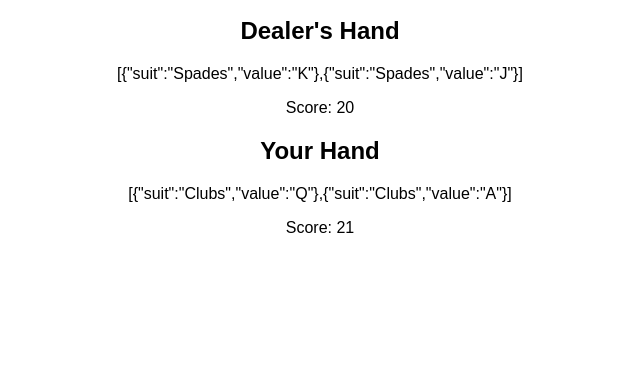
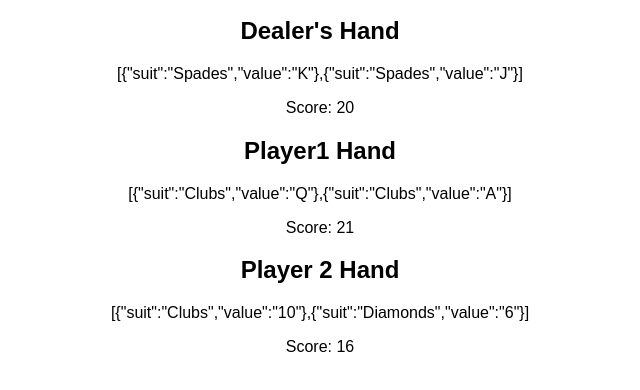
Before and after one commit to uziwils/blackjack.github.io, a website: page index.html in a window 1280 px wide. Both pictures are taken after a click on the button "Start Game". Shown: the part 104-494 px from the top of the page, without its empty margins (320-960 px from the left). Drawn offline with Linux system fonts and the light colour scheme.

Commit message:
updated logic to allow for two players to play a hand simeltaneoulsy against dealer

```diff
--- a/index.html
+++ b/index.html
@@ -27,9 +27,12 @@
     <div id="dealer-hand" class="hand"></div>
     <p>Score: <span id="dealer-score">0</span></p>
 
-    <h2>Your Hand</h2>
-    <div id="player-hand" class="hand"></div>
-    <p>Score: <span id="player-score">0</span></p>
+    <h2>Player1 Hand</h2>
+    <div id="player1-hand" class="hand"></div>
+    <p>Score: <span id="player1-score">0</span></p>
+    <h2>Player 2 Hand</h2>
+    <div id="player2-hand" class="hand"></div>
+    <p>Score: <span id="player2-score">0</span></p>
     <h2 id="message"></h2>
     <script src="index.js"></script>
     </body>
--- a/index.js
+++ b/index.js
@@ -1,3 +1,4 @@
+/* sets up the necessary values and suits to be dispalyed for the game to run */
 const suits = ['Hearts', 'Diamonds', 'Clubs', 'Spades'];
 const values = ['2', '3', '4', '5', '6', '7', '8', '9', '10', 'J', 'Q', 'K', 'A'];
 let deck = [];
@@ -51,6 +52,7 @@ function getHandValue(hand) {
 function startGame() {
     createDeck();
     player1Hand = [];
+    player2Hand = [];
     dealerHand = [];
     dealCard(player1Hand);
     dealCard(player2Hand);
@@ -74,6 +76,7 @@ function hit() {
         updateDisplay();
         if (getHandValue(player2Hand) > 21) {
             document.getElementById('message').innerText = 'You Busted! Dealer Wins!';
+            dealerTurn();
         }
     }
 }
@@ -99,6 +102,7 @@ function determineWinner() {
     let player1Value = getHandValue(player1Hand);
     let player2Value = getHandValue(player2Hand);
     let dealerValue = getHandValue(dealerHand);
+    currentPlayer = 1;
     let message = '';
 
     if (dealerValue > 21) {
@@ -127,9 +131,11 @@ function determineWinner() {
 }
 
 function updateDisplay() {
-    document.getElementById('player-hand').innerText = JSON.stringify(player1Hand);
+    document.getElementById('player1-hand').innerText = JSON.stringify(player1Hand);
+    document.getElementById('player2-hand').innerText = JSON.stringify(player2Hand);
     document.getElementById('dealer-hand').innerText = JSON.stringify(dealerHand);
-    document.getElementById('player-score').innerText = getHandValue(player1Hand);
+    document.getElementById('player1-score').innerText = getHandValue(player1Hand);
+    document.getElementById('player2-score').innerText = getHandValue(player2Hand);
     document.getElementById('dealer-score').innerText = getHandValue(dealerHand);
 }
 
```
